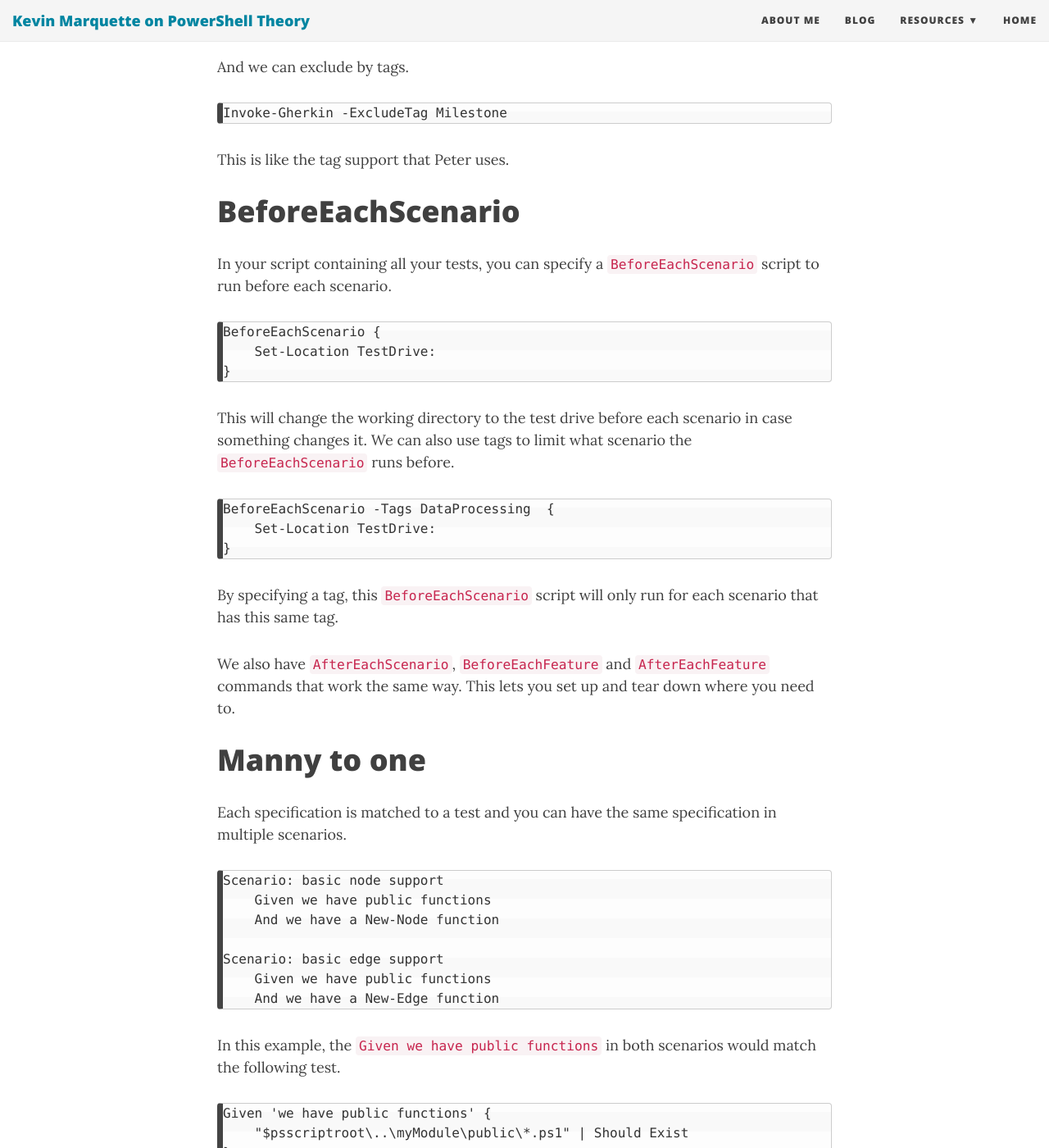
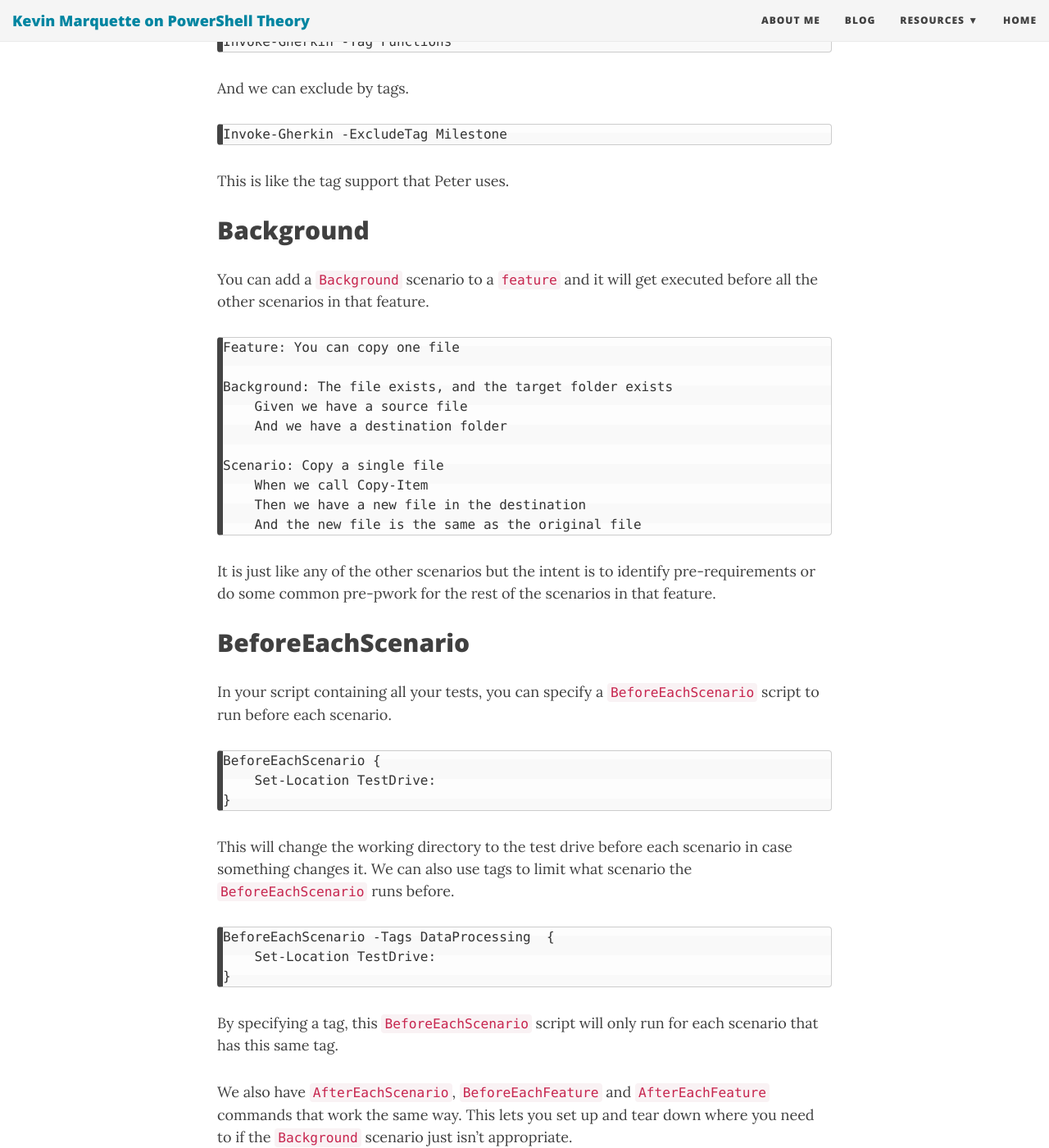
Before and after one commit to KevinMarquette/kevinmarquette.github.io, a Jekyll site: the page built from _posts/2017-04-30-Powershell-Gherkin-advanced-features.md, in a window 1280 px wide and 1400 px high, scrolled down 2747 px. Shown: the whole window at 82% size. Built offline with Jekyll 4.4.1, drawn with Linux system fonts in a browser that asks for light colours; nearby versions of some CDN libraries; some of the changed text lies outside the part shown.

Commit message:
add background scenario

```diff
--- a/_posts/2017-04-30-Powershell-Gherkin-advanced-features.md
+++ b/_posts/2017-04-30-Powershell-Gherkin-advanced-features.md
@@ -83,7 +83,24 @@
 
 This is like the tag support that Peter uses.
 
-# BeforeEachScenario
+## Background
+
+You can add a `Background` scenario to a `feature` and it will get executed before all the other scenarios in that feature.
+
+    Feature: You can copy one file
+
+    Background: The file exists, and the target folder exists
+        Given we have a source file
+        And we have a destination folder
+
+    Scenario: Copy a single file
+        When we call Copy-Item
+        Then we have a new file in the destination
+        And the new file is the same as the original file
+
+It is just like any of the other scenarios but the intent is to identify pre-requirements or do some common pre-pwork for the rest of the scenarios in that feature.
+
+## BeforeEachScenario
 
 In your script containing all your tests, you can specify a `BeforeEachScenario` script to run before each scenario.
 
@@ -99,7 +116,8 @@
 
 By specifying a tag, this `BeforeEachScenario` script will only run for each scenario that has this same tag.
 
-We also have `AfterEachScenario`, `BeforeEachFeature` and `AfterEachFeature` commands that work the same way. This lets you set up and tear down where you need to.
+We also have `AfterEachScenario`, `BeforeEachFeature` and `AfterEachFeature` commands that work the same way. This lets you set up and tear down where you need to if the `Background` scenario just isn't appropriate.
+
 
 # Manny to one
 
@@ -121,7 +139,7 @@
 
 This allows you have common requirements or statements for multiple scenarios without having to create more tests.
 
-# Regular Expressions
+# Regular expressions
 
 I didn't point this out before but the test descriptions are regular expressions (regex). This makes it much easier to reuse a test for different specification descriptions.
 
@@ -195,7 +213,7 @@
 
 This is dynamically pulling the value from the specification text. This gives us a lot of flexibility.
 
-### Regex positional parameters
+## Regex positional parameters
 
 I really stressed the named parameters in the last section, but this also works with positional parameters. The order of the expression matches up with the order of the parameter. So this would have worked just as well for that last example
 
@@ -204,11 +222,11 @@
         "$psscriptroot\..\MyModule\*\$functionName.ps1" | Should Exist
     }
 
-I would still recommend the named parameters.
+I would still recommend the named matches.
 
 # Table support
 
-We can define a table inside the specification and that will get passed into our tests.
+We can define a table inside the specification and that will get passed to our tests.
 
     Scenario: basic feature support
         Given we have these functions
@@ -286,7 +304,7 @@
 
 I want to point out that we can take these hashtables and splat them to our functions.
 
-   Scenario: Splat function
+    Scenario: Splat function
         Given we have these values for New-Person
             """
             Name  = "Kevin Marquette"
```
Also changed, not shown: _posts/2017-03-17-Powershell-Gherkin-specification-validation.md (+1 -1 lines).
